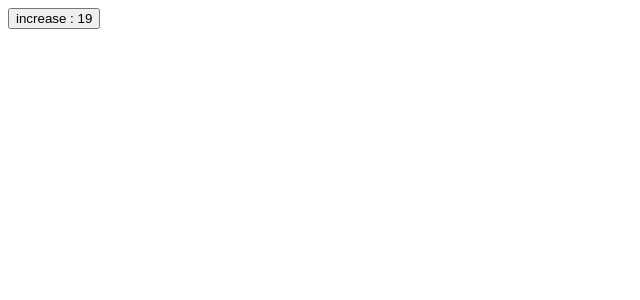
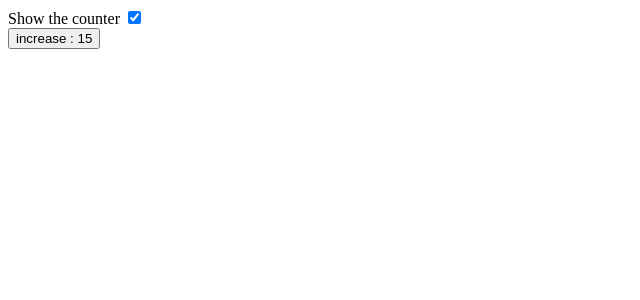
Before and after one commit to iBoukhenna/reactjs-masterclass, a React (Vite) app: page / in a window 1280 px wide. Shown: the top 300 px of the page, without its empty margins (0-640 px from the left). Built offline with nearby package versions, Linux system fonts and the light colour scheme.

Commit message:
combine hook, composition of hook

```diff
--- a/src/index.jsx
+++ b/src/index.jsx
@@ -1,7 +1,7 @@
 import { createRoot } from 'react-dom/client'
 import React, { useState, useEffect } from 'react'
 
-function useIncrease (init, step) {
+function useIncrease (init = 0, step = 1) {
     const [count, setCount] = useState(init)
 
     const increase = () => {
@@ -11,34 +11,52 @@ function useIncrease (init, step) {
     return [count, increase]
 }
 
-function Counter () {
-    const [count, increase] = useIncrease(5, 2)
+function useAutoIncrease (init = 0, step = 1) {
+    const [count, increase] = useIncrease(init, step)
 
-    // diffrence with document.title = 'Counter ' + count
-    // with useEffect the title change only if the param count change
-    useEffect(() => {
+    useEffect(function () {
         const timer = window.setInterval(() => {
-            console.log('hello')
             increase()
         }, 1000)
+
         return function () {
             clearInterval(timer)
         }
     }, [])
 
-    useEffect(() => {
-        document.title = 'Counter ' + count
-    }, [count])
+    return count
+}
+
+function useToggle (init = true) {
+    const [value, setValue] = useState(init)
+    const toggle = function () {
+        setValue(v => !v)
+    }
+    return [value, toggle]
+}
+
+function Counter () {
+    const count = useAutoIncrease(10)
 
     return <>
-        <button onClick={increase}>increase : {count}</button>
+        <button>increase : {count}</button>
     </>
+}
+
+function App () {
+    const [counterVisible, toggleCounter] = useToggle(true)
+
+    return <div>
+        Show the counter <input type="checkbox" onChange={toggleCounter} checked={counterVisible} />
+        <br />
+        {counterVisible && <Counter />}
+    </div>
 }
 
 const rootElement = document.getElementById("app");
 const root = createRoot(rootElement);
 root.render(
     <div>
-        <Counter />
+        <App />
     </div>
 )
```
